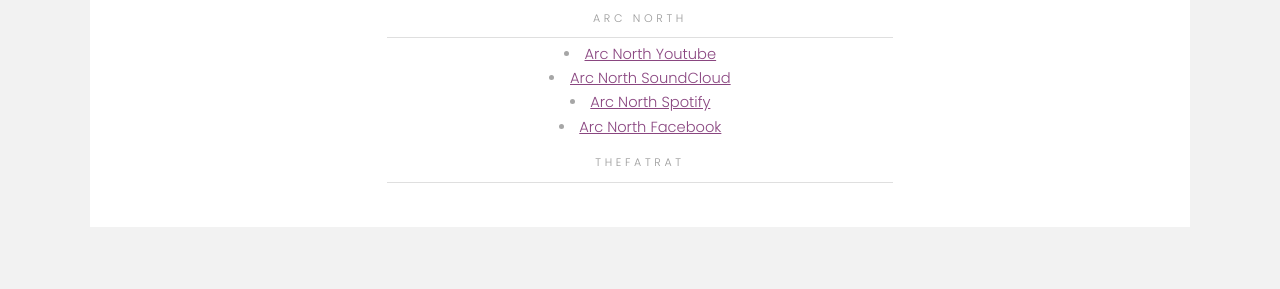
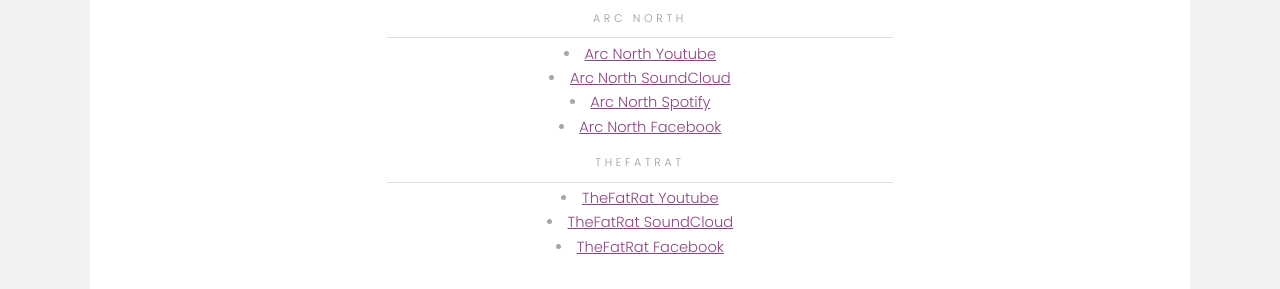
Before and after one commit to saucetweet/YTweb, a plain HTML site: page music.html in a window 1280 px wide. Shown: the part 511-800 px from the top of the page. Drawn offline with Linux system fonts and the light colour scheme.

Commit message:
TheFatRat Music

```diff
--- a/music.html
+++ b/music.html
@@ -68,6 +68,9 @@
 							<!-- TheFatRat -->
 								<header class="align-center">
 								<p>TheFatRat</p>
+								<li><a href="https://www.youtube.com/channel/UCa_UMppcMsHIzb5LDx1u9zQ" target="_blank">TheFatRat Youtube</a></li>
+								<li><a href="http://soundcloud.com/thefatrat" target="_blank">TheFatRat SoundCloud</a></li>
+								<li><a href="http://facebook.com/thisisthefatrat" target="_blank">TheFatRat Facebook</a></li>
 							</header>
 						</div>
 					</div>
```
